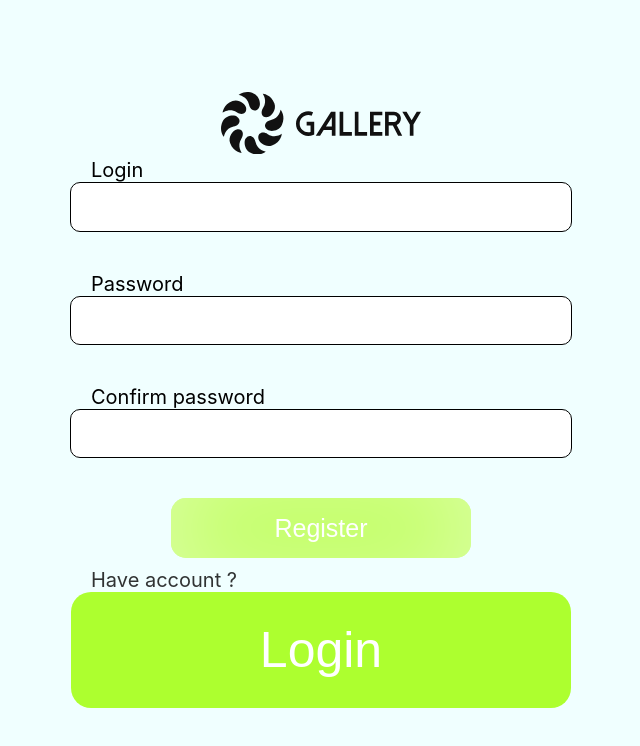
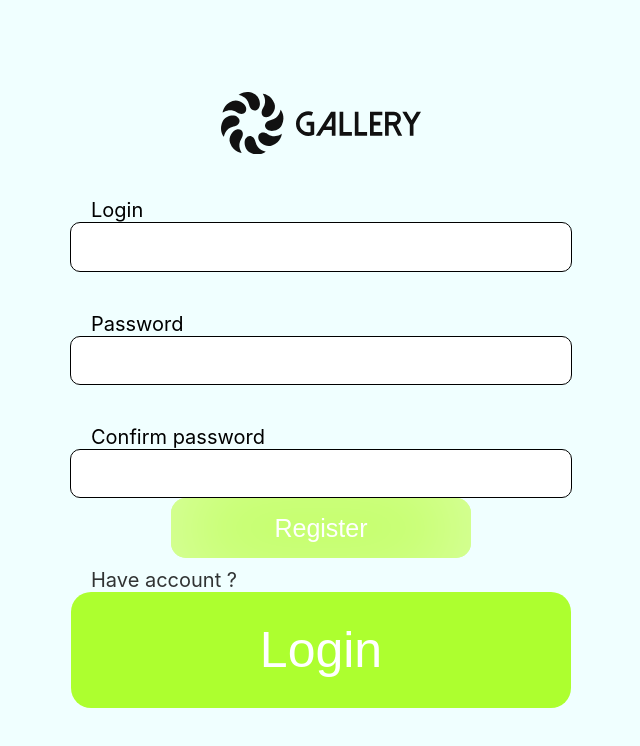
Before and after one commit to ogiusek/gallery, a React (Create React App) app: page / in a window 1280 px wide. Both pictures are taken after a click on the button "Register". Shown: the top 746 px of the page, without its empty margins (319-959 px from the left). Built offline with nearby package versions, Linux system fonts and the light colour scheme.

Commit message:
Created error detector on login

```diff
--- a/src/components/LoginMain/Login/Login.js
+++ b/src/components/LoginMain/Login/Login.js
@@ -1,51 +1,69 @@
-import React, { useEffect, useState } from "react";
+import React, { useRef, useState } from "react";
 import style from '../LoginMain.module.css';
 
 import Input from "../SharedComponents/Input/Input";
 import Button from "../SharedComponents/Button/Button";
 
 function Login(props) {
-    const [login, setLogin] = useState('');
-    const [password, setPassword] = useState('');
+    const login = useRef();
+    const password = useRef();
+    const [loginError, setLoginError] = useState();
+    const [passwordError, setPasswordError] = useState();
     const [canLogin, setCanLogin] = useState(false);
 
     const checkCanLogin = () => {
         // check login
-        if (login.length < 5) {
+        setLoginError();
+        setPasswordError();
+        if (login.current.value.length < 5) {
             setCanLogin(false);
+            console.log('s');
+            if (document.activeElement !== login.current &&
+                login.current.value.length !== 0) {
+                setLoginError('To short login');
+            }
             return;
         }
+
         // check password
-        if (password.length < 8) {
+        if (password.current.value.length < 8) {
             setCanLogin(false);
+            if (document.activeElement !== password.current &&
+                password.current.value.length !== 0) {
+                setPasswordError('To short password');
+            }
             return;
         }
         setCanLogin(true);
     }
 
-    const Login = async () => {
-        fetch('http://213.155.174.52:5000/users/' + login)
+    const Login = async (event) => {
+        try {
+            event.preventDefault()
+        } catch (error) { }
+        if (!canLogin) {
+            return;
+        }
+        fetch('http://213.155.174.52:5000/users/' + login.current.value)
             .then(response => response.json())
             .then(result => {
-                if (result[1] === password) {
-                    props.setLogin(login);
-                    props.setPassword(password);
+                if (result[1] === password.current.value) {
+                    props.setLogin(login.current.value);
+                    props.setPassword(password.current.value);
+                } else {
+                    setPasswordError('Password or login is wrong!');
                 }
             })
     }
 
-    useEffect(() => {
-        checkCanLogin();
-    }, [login, password]);
-
     return (
-        <div className={style.main}>
+        <form className={style.main} onSubmit={Login}>
             <div className={style.inputs}>
-                <Input key={'1'} hide={false} text={'Login'} val={login} setVal={setLogin} />
-                <Input key={'2'} hide={true} text={'Password'} val={password} setVal={setPassword} />
+                <Input key={'1'} hide={false} text={'Login'} error={loginError} innerRef={login} method={checkCanLogin} />
+                <Input key={'2'} hide={true} text={'Password'} error={passwordError} innerRef={password} method={checkCanLogin} />
             </div>
-            <Button canUse={canLogin} onUse={Login} text={'Login'} />
-        </div>
+            <Button canUse={canLogin} text={'Login'} method={checkCanLogin} />
+        </form>
     );
 }
 
--- a/src/components/LoginMain/Register/Register.js
+++ b/src/components/LoginMain/Register/Register.js
@@ -1,75 +1,99 @@
-import React, { useEffect, useState } from "react";
+import React, { useReducer, useRef, useState } from "react";
 import style from '../LoginMain.module.css';
 
 import Input from "../SharedComponents/Input/Input";
 import Button from "../SharedComponents/Button/Button";
 
+
 function Register(props) {
-    const [login, setLogin] = useState('');
-    const [password, setPassword] = useState('');
-    const [passwordConfirm, setPasswordConfirm] = useState('');
+    const login = useRef();
+    const password = useRef();
+    const passwordConfirm = useRef();
+    const [loginError, setLoginError] = useState('');
+    const [passwordError, setPasswordError] = useState('');
+    const [passwordConfirmError, setPasswordConfirmError] = useState('');
     const [canRegister, setCanRegister] = useState(false);
 
     const checkCanRegister = () => {
+        setPasswordError();
+        setPasswordConfirmError();
         // check login
-        if (login.length < 5) {
+        if (login.current.value.length < 5) {
             setCanRegister(false);
+            if (document.activeElement !== login.current &&
+                login.current.value.length !== 0) {
+                setLoginError('To short login');
+            }
             return;
         }
         // check password
-        if (password.length < 8) {
+        if (password.current.value.length < 8) {
             setCanRegister(false);
+            if (document.activeElement !== password.current &&
+                password.current.value.length !== 0) {
+                setPasswordError('To short password');
+                setLoginError();
+            }
             return;
         }
         // check passwordConfirm
-        if (passwordConfirm !== password) {
+        if (passwordConfirm.current.value !== password.current.value) {
             setCanRegister(false);
+            if (document.activeElement !== passwordConfirm.current &&
+                passwordConfirm.current.value.length !== 0) {
+                setPasswordConfirmError('Not identical passwords');
+                setLoginError();
+            }
             return;
         }
 
-        fetch('http://213.155.174.52:5000/users/' + login)
+        fetch('http://213.155.174.52:5000/users/' + login.current.value)
             .then(response => response.json())
             .then(result => {
-                if (result['value'] !== 'not found in database') {
+                if (result['value'] === 'not found in database') {
+                    setLoginError();
+                    setCanRegister(true);
+                } else {
+                    setLoginError('Accout exist');
                     setCanRegister(false);
-                } else {
-                    setCanRegister(true);
                 }
             })
     }
 
-    const register = async () => {
+    const Register = async (event) => {
+        try {
+            event.preventDefault()
+        } catch (error) { }
+        if (!canRegister) {
+            return;
+        }
         fetch('http://213.155.174.52:5000/users/post', {
             method: "POST",
             headers: {
                 'Content-Type': 'application/json'
             },
             body: JSON.stringify({
-                'login': login,
-                'password': password
+                'login': login.current.value,
+                'password': password.current.value
             })
         }).then(response => response.json())
             .then(result => {
-                // if (result['value'] === 'worked') {
-                props.setLogin(login);
-                props.setPassword(password);
-                // }
+                if (result['value'] === 'worked') {
+                    props.setLogin(login.current.value);
+                    props.setPassword(password.current.value);
+                }
             })
     }
 
-    useEffect(() => {
-        checkCanRegister();
-    }, [login, password, passwordConfirm]);
-
     return (
-        <div className={style.main}>
+        <form className={style.main} onSubmit={Register}>
             <div className={style.inputs}>
-                <Input key={'1'} hide={false} text={'Login'} val={login} setVal={setLogin} />
-                <Input key={'2'} hide={true} text={'Password'} val={password} setVal={setPassword} />
-                <Input key={'3'} hide={true} text={'Confirm password'} val={passwordConfirm} setVal={setPasswordConfirm} />
+                <Input key={'1'} hide={false} text={'Login'} innerRef={login} error={loginError} method={checkCanRegister} />
+                <Input key={'2'} hide={true} text={'Password'} innerRef={password} error={passwordError} method={checkCanRegister} />
+                <Input key={'3'} hide={true} text={'Confirm password'} innerRef={passwordConfirm} error={passwordConfirmError} method={checkCanRegister} />
             </div>
-            <Button canUse={canRegister} onUse={register} text={'Register'} />
-        </div>
+            <Button canUse={canRegister} text={'Register'} method={Register} />
+        </form>
     );
 }
 
--- a/src/components/LoginMain/SharedComponents/Button/Button.js
+++ b/src/components/LoginMain/SharedComponents/Button/Button.js
@@ -2,11 +2,15 @@ import React from "react";
 import style from "./Button.module.css";
 
 function Button(props) {
-    return (<button className={style.button + ' ' + (!props.canUse && style.disabled)}
-        onClick={props.onUse}
-        disabled={!props.canUse}>
-        {props.text}
-    </button>);
+    return (
+        <div onMouseEnter={props.method}>
+            <button className={style.button + ' ' + (!props.canUse && style.disabled)}
+                disabled={!props.canUse}
+                type={'submit'}>
+                {props.text}
+            </button>
+        </div>
+    );
 }
 
 export default Button;
--- a/src/components/LoginMain/SharedComponents/Input/Input.js
+++ b/src/components/LoginMain/SharedComponents/Input/Input.js
@@ -4,7 +4,15 @@ import style from './Input.module.css';
 function Input(props) {
     return (<React.Fragment>
         <label htmlFor={props.text} className={style.label}>{props.text}</label>
-        <input type={props.hide ? 'password' : 'hide'} name={props.id} className={style.input} value={props.val} onChange={event => { props.setVal(event.target.value) }} />
+        <input type={props.hide ? 'password' : 'hide'}
+            onFocus={props.method}
+            onBlur={props.method}
+            onChange={props.method}
+            className={style.input}
+            ref={props.innerRef}
+            name={props.id} />
+        <input type={'submit'} hidden />
+        <div className={style.error}>{props.error}</div>
     </React.Fragment>)
 }
 
--- a/src/components/LoginMain/SharedComponents/Input/Input.module.css
+++ b/src/components/LoginMain/SharedComponents/Input/Input.module.css
@@ -5,14 +5,22 @@
     border-radius: 10px;
 
     border: 1px black solid;
-    margin-bottom: 40px;
     padding-left: 20px;
     font-size: 20px;
 }
 
 .label {
+    margin-top: 40px;
     font-size: 20px;
     width: 480px;
     max-width: calc(100% - 20px);
     padding-left: 20px;
 }
+
+.error {
+    color: red;
+    font-size: 25px;
+    width: 480px;
+    max-width: calc(100% - 20px);
+    padding-left: 20px;
+}
--- a/src/components/Main.js
+++ b/src/components/Main.js
@@ -19,7 +19,6 @@ function Main(props) {
     }
 
     useEffect(() => {
-        console.log(props.login + ' ' + props.password);
         isLoggedIn(props.login, props.password);
     }, [props.password, props.login]);
 
```
